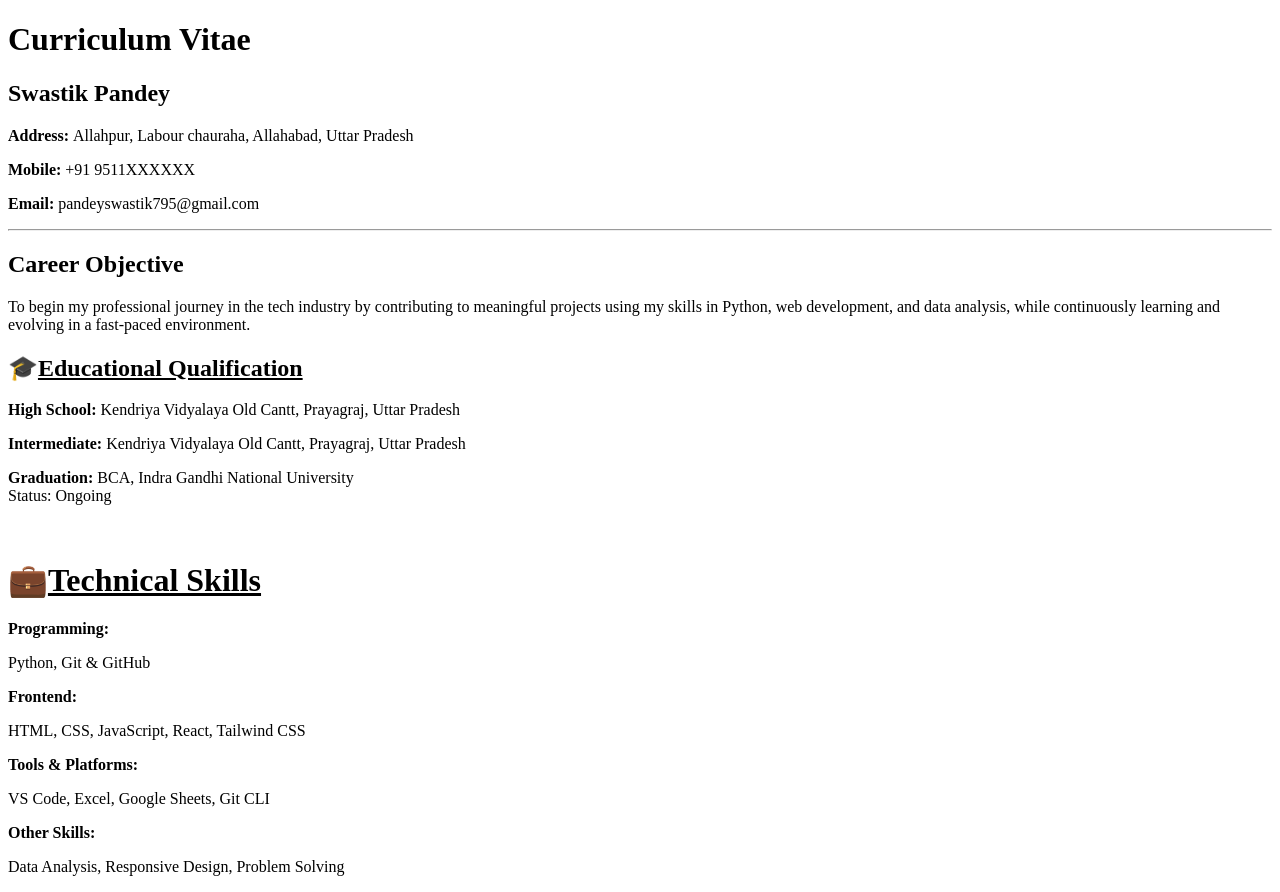
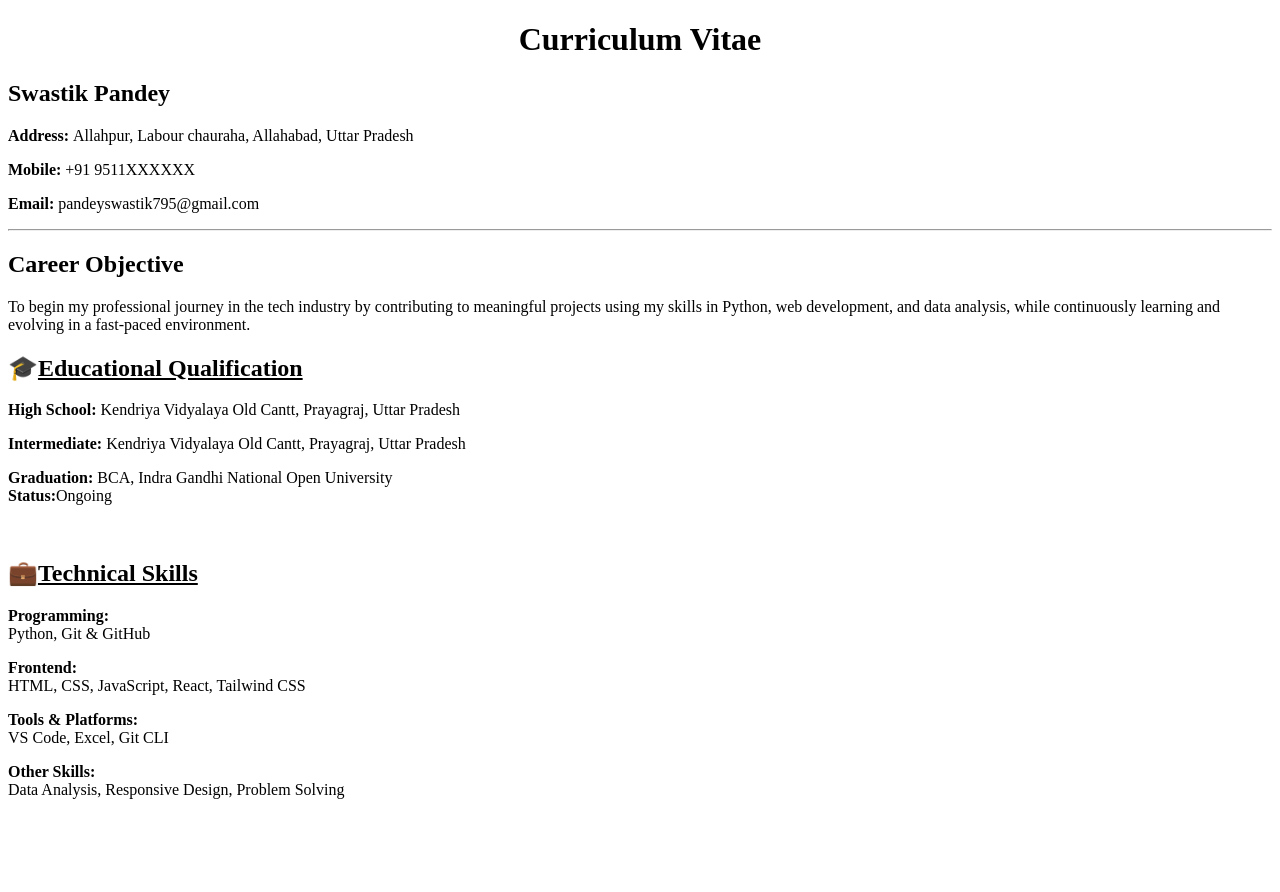
Before and after one commit to Swastik318/myrepo, a plain HTML site: page index.html in a window 1280 px wide. After the commit the page ends 815 px from the top, so only its background shows below. Drawn offline with Linux system fonts and the light colour scheme.

Commit message:
Seventh Refinement

```diff
--- a/index.html
+++ b/index.html
@@ -4,6 +4,11 @@
     <meta charset="UTF-8">
     <meta name="viewport" content="width=device-width, initial-scale=1.0">
     <title>Document</title>
+    <style>
+        h1{
+            text-align: center;
+        }
+    </style>
 </head>
 <body>
     <h1>Curriculum Vitae</h1>
@@ -17,19 +22,13 @@
     <h2>🎓<u>Educational Qualification</u></h2>
     <p><strong>High School: </strong>Kendriya Vidyalaya Old Cantt, Prayagraj, Uttar Pradesh</p>
     <p><strong>Intermediate: </strong>Kendriya Vidyalaya Old Cantt, Prayagraj, Uttar Pradesh</p>
-    <p><strong>Graduation: </strong>BCA, Indra Gandhi National University<br>Status: Ongoing</p>
+    <p><strong>Graduation: </strong>BCA, Indra Gandhi National Open University<br><strong>Status:</strong>Ongoing</p>
     <br>
-    <h1>💼<u>Technical Skills</u></h1>
-        <p><b>Programming:</b></p>
-        <p>Python, Git & GitHub</p>
+    <h2>💼<u>Technical Skills</u></h2>
+        <p><b>Programming:</b><br>Python, Git & GitHub</p>
+        <p><b>Frontend:</b><br>HTML, CSS, JavaScript, React, Tailwind CSS</p>
+        <p><b>Tools & Platforms:</b><br>VS Code, Excel, Git CLI</p>
+        <p><b>Other Skills:</b><br>Data Analysis, Responsive Design, Problem Solving</p>
 
-        <p><b>Frontend:</b></p>
-        <p>HTML, CSS, JavaScript, React, Tailwind CSS</p>
-
-        <p><b>Tools & Platforms:</b></p>
-        <p>VS Code, Excel, Google Sheets, Git CLI</p>
-
-        <p><b>Other Skills:</b></p>
-        <p>Data Analysis, Responsive Design, Problem Solving</p>
 </body>
 </html>
```
